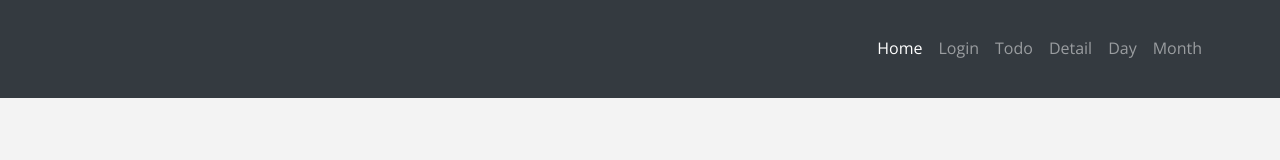
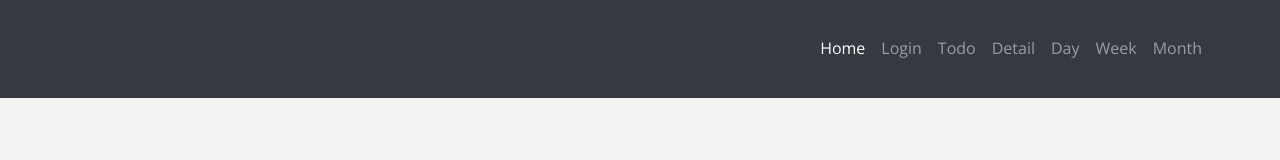
Before and after one commit to hanhua2/Hido, a React (Create React App) app: page / in a window 1280 px wide. Shown: the top 160 px of the page. Built offline with nearby package versions, Linux system fonts and the light colour scheme.

Commit message:
Update Navigation.js

```diff
--- a/src/component/Navigation.js
+++ b/src/component/Navigation.js
@@ -37,6 +37,11 @@
                 </NavLink>
               </li>
               <li className="nav-item">
+                <NavLink className="nav-link" to="/week">
+                  Week
+                </NavLink>
+              </li>
+              <li className="nav-item">
                 <NavLink className="nav-link" to="/month">
                   Month
                 </NavLink>
```
